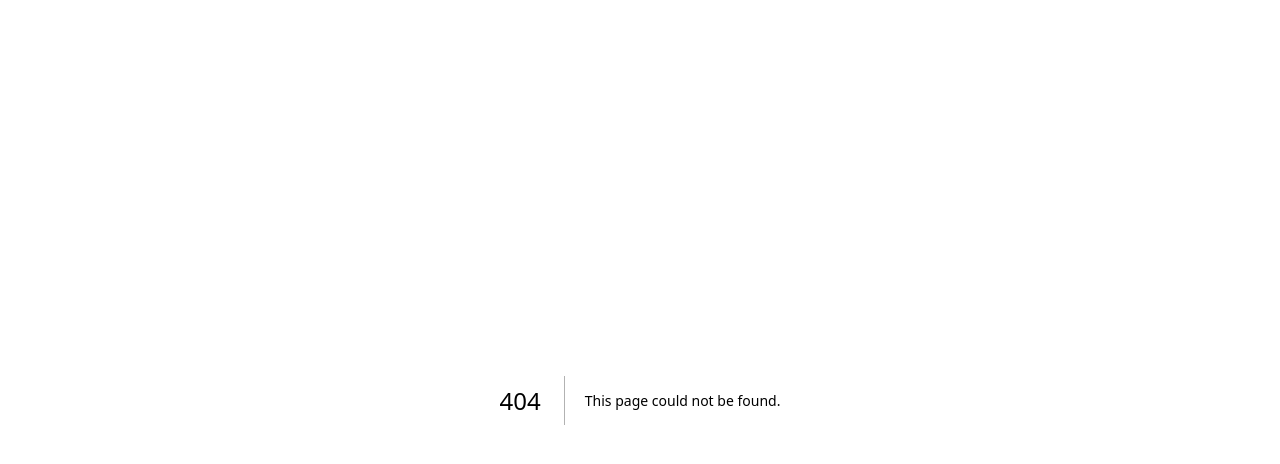
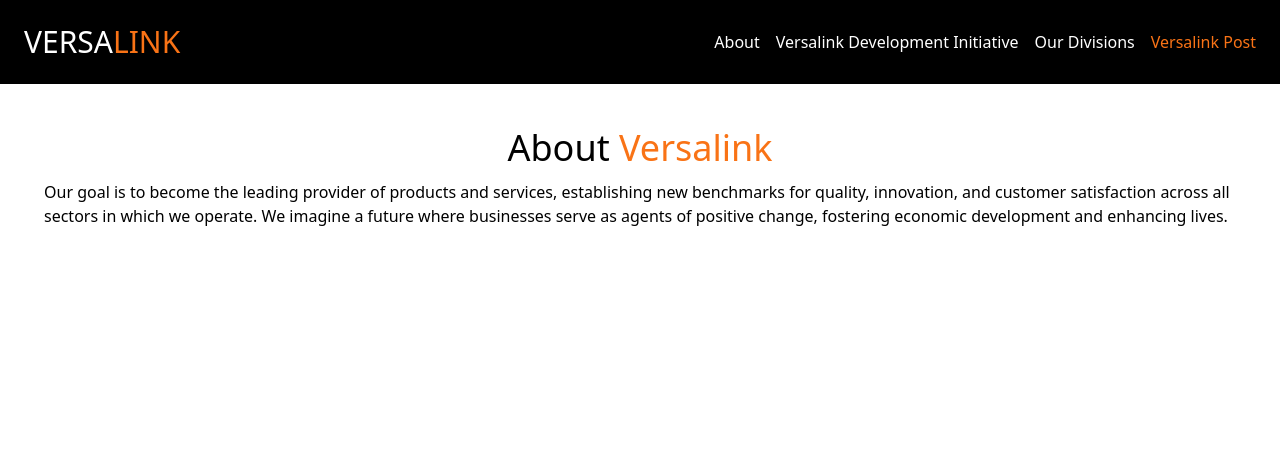
Before and after one commit to Youssoufai/v23, a Next.js app: page /about in a window 1280 px wide. Before the commit this address had no page. Shown: the top 464 px of the page. Built offline with nearby package versions, Linux system fonts and the light colour scheme.

Commit message:
About Page

```diff
--- /dev/null
+++ b/app/about/page.jsx
@@ -0,0 +1,12 @@
+'use client'
+const About = () => {
+    return (
+        <>
+            <div className="p-11 space-y-3">
+                <h1 className="text-4xl text-center">About <span className="text-orange-500">Versalink</span></h1>
+                <p>Our goal is to become the leading provider of products and services, establishing new benchmarks for quality, innovation, and customer satisfaction across all sectors in which we operate. We imagine a future where businesses serve as agents of positive change, fostering economic development and enhancing lives.</p>
+            </div>
+        </>
+    )
+}
+export default About;
--- a/app/components/Navbar.jsx
+++ b/app/components/Navbar.jsx
@@ -1,3 +1,4 @@
+import Link from 'next/link'
 import React from 'react'
 
 const Navbar = () => {
@@ -8,7 +9,7 @@ const Navbar = () => {
                     VERSA<span className='text-orange-500'>LINK</span>
                 </div>
                 <ul className='flex gap-4'>
-                    <li>About</li>
+                    <Link href="/about">About</Link>
                     <li>Versalink Development Initiative</li>
                     <li>Our Divisions</li>
                     <li className='text-orange-500'>Versalink Post</li>
--- a/app/layout.jsx
+++ b/app/layout.jsx
@@ -1,5 +1,6 @@
 import localFont from "next/font/local";
 import './globals.css'
+import Navbar from "./components/Navbar";
 const geistSans = localFont({
   src: "./fonts/GeistVF.woff",
   variable: "--font-geist-sans",
@@ -22,6 +23,7 @@ export default function RootLayout({ children }) {
       <body
         className={`${geistSans.variable} ${geistMono.variable} antialiased`}
       >
+        <Navbar />
         {children}
       </body>
     </html>
--- a/app/page.jsx
+++ b/app/page.jsx
@@ -10,7 +10,6 @@ import Team from "./components/Team";
 export default function Home() {
   return (
     <>
-      <Navbar />
       <Hero />
       <About />
       <Mission />
--- a/package.json
+++ b/package.json
@@ -11,8 +11,8 @@
   "dependencies": {
     "@react-icons/all-files": "^4.1.0",
     "next": "15.0.4",
-    "react": "^19.0.0",
-    "react-dom": "^19.0.0",
+    "react": "^18.0.0",
+    "react-dom": "^18.0.0",
     "react-icons": "^5.4.0"
   },
   "devDependencies": {
```
Also changed, not shown: 1 other file (tests, documents, lock files or other folders).
